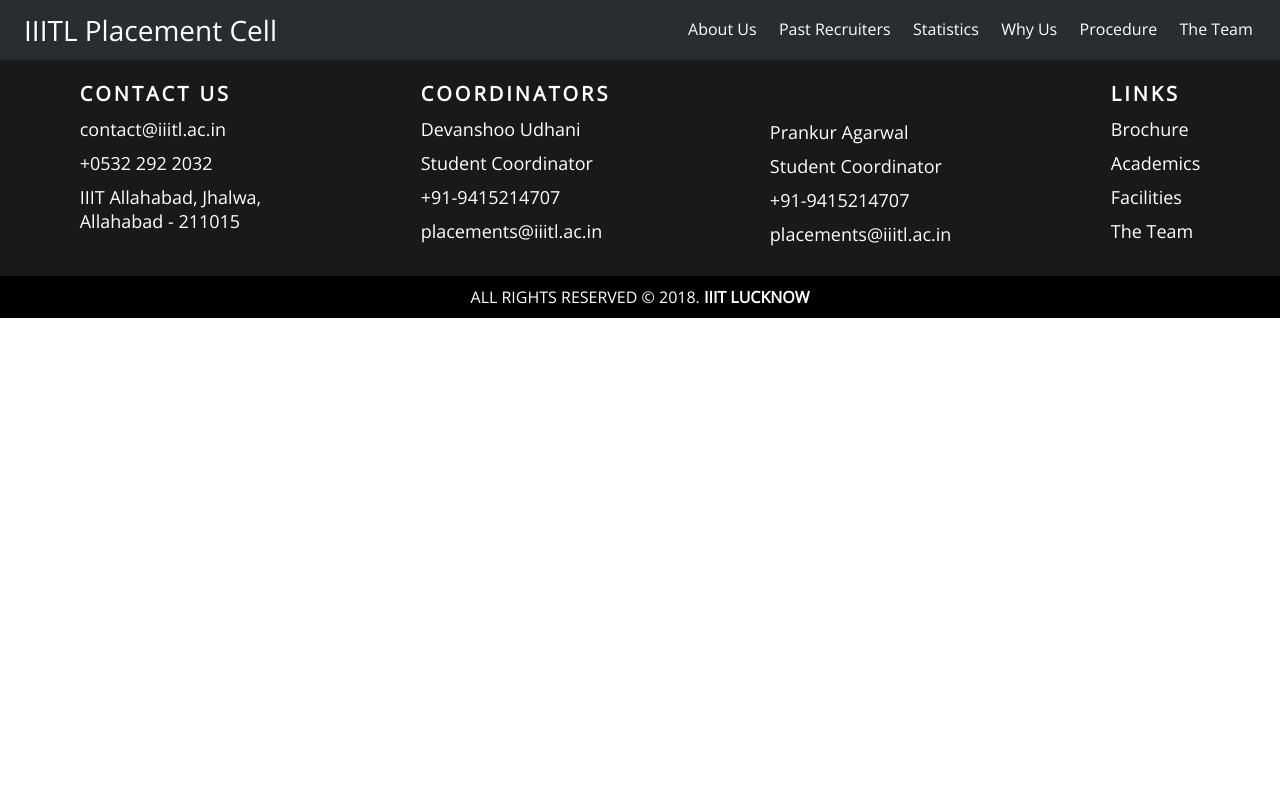
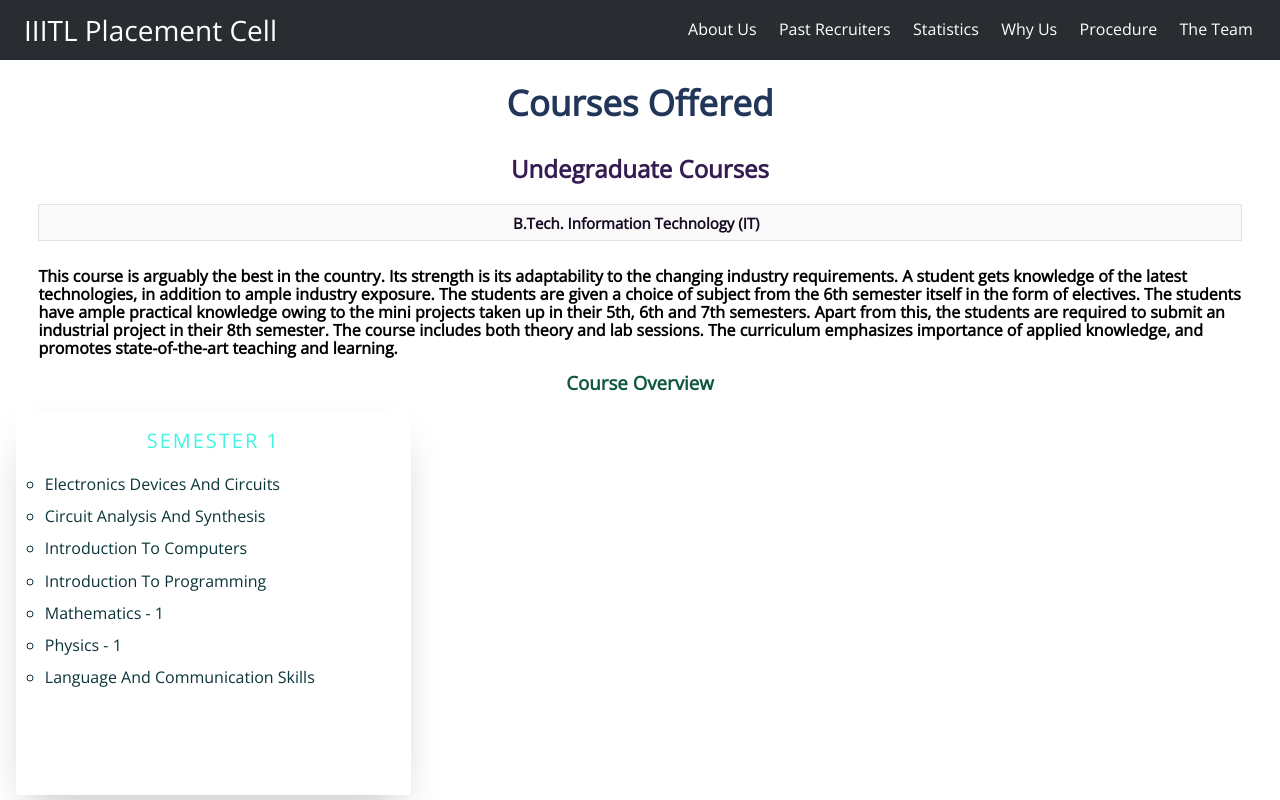
Before and after one commit to axios-iiitl/Placement-Website, a React (Create React App) app: page /courses in a window 1280 px wide. Shown: the top 800 px of the page. Built offline with nearby package versions, Linux system fonts and the light colour scheme.

Commit message:
Added course page

```diff
--- a/src/App.css
+++ b/src/App.css
@@ -1062,3 +1062,122 @@ body {
   font-weight: bold;
   color:#19040e
 }
+
+/* Courses Components */
+
+.courses h1{
+  text-align: center;
+  margin-top:1.5vw;
+  font-size: 35px;
+  /* letter-spacing: 2px; */
+  color:#213659;
+  margin-bottom:2vw;
+}
+.courses h2{
+  text-align: center;
+  color:#341c51;
+  font-weight: bold;
+
+}
+.courses ul{
+ margin-top: 1.5vw;
+ margin-bottom: 1vw;
+ border:0.1vw solid #e2e2e2;
+ padding-top: 0.6vw;
+ padding-bottom: 0.6vw;
+ margin-left: 3vw;
+ margin-right: 3vw;
+ background: #f9f9f9;
+ margin-bottom: 2vw;
+}
+.courses li{
+  list-style:none;
+  font-weight: bold;
+  margin-left:37vw;
+  font-size: 15px;
+  color:#160b23;
+}
+.courses p{
+  margin-left:3vw;
+  margin-right: 3vw;
+  font-weight:bold;
+  margin-bottom: 1vw;
+  line-height: 18px;
+  font-weight:1.5vw;
+}
+.courses h3{
+  text-align: center;
+  color:#10593e;
+}
+/*
+Card Component */
+
+.cards {
+  display: flex;
+  flex-wrap: wrap;
+  list-style: none;
+  margin: 0;
+  padding: 0;
+}
+.cards__item {
+  display: flex;
+  padding: 1rem;
+}
+@media (min-width: 40rem) {
+  .cards__item {
+    width: 50%;
+  }
+}
+@media (min-width: 56rem) {
+  .cards__item {
+    width: 33.3333%;
+  }
+}
+.card {
+  background-color: white;
+  border-radius: 0.25rem;
+  box-shadow: 0 20px 40px -14px rgba(0, 0, 0, 0.25);
+  display: flex;
+  flex-direction: column;
+  overflow: hidden;
+  width:100%;
+  height: 30vw;
+}
+.card:hover .card__image {
+  -webkit-filter: contrast(100%);
+          filter: contrast(100%);
+}
+.card__content {
+  display: flex;
+  flex: 1 1 auto;
+  flex-direction: column;
+  padding: 1rem;
+}
+.card__title {
+  color: #696969;
+  font-size: 1.25rem;
+  font-weight: 300;
+  letter-spacing: 2px;
+  text-transform: uppercase;
+  text-align: center;
+  margin-bottom: 0.5vw;
+}
+.sem {
+  color: #42f4e2;
+}
+.card__text {
+  flex: 1 1 auto;
+  font-size: 0.875rem;
+  line-height: 1.5;
+  margin-bottom: 1.25rem;
+}
+.sub {
+  width: 90%;
+  margin-top:1vw;
+}
+.sub li {
+  margin-bottom: 0.8vw;
+  margin-left: 1vw;
+  color: #0b3538;
+
+}
--- a/src/App.js
+++ b/src/App.js
@@ -13,6 +13,7 @@ import Contact from './components/Contact'
 import MessageD from './components/message'
 import Messaget from './components/messaget'
 import About from './components/about'
+import Courses from './components/courses'
 class App extends Component {
   render() {
     return (
@@ -28,6 +29,7 @@ class App extends Component {
       <Route path="/message/director" exact component={MessageD} />
       <Route path="/message/tpo" exact component={Messaget} />
       <Route path="/about" exact component={About} />
+      <Route path="/courses" exact component={Courses} />
       </Switch>
         <Footer />
       </Fragment>
--- a/src/components/Footer.js
+++ b/src/components/Footer.js
@@ -57,9 +57,7 @@ const footer = () => {
                 </a>
               </p>
               <p>
-                <a href="https://iiitl.ac.in/dean-academics" target="blank">
-                  Academics
-                </a>
+              <Link to="/courses">Academics</Link>
               </p>
               <p>
                 <a
--- a/src/components/courses.js
+++ b/src/components/courses.js
@@ -1,12 +1,21 @@
 import React from 'react'
+import SubCard from './sub-card'
+import {semList} from './semlist'
 
-const Courses=()=>(
-    <div>
+const Courses=()=>(<div>
+    <div className='courses'>
+        <h1>Courses Offered</h1>
      <h2>Undegraduate Courses</h2>
      <ul>
-      <li>Information Technology</li>
+      <li>B.Tech. Information Technology (IT)</li>
      </ul>
+     <p>
+     This course is arguably the best in the country. Its strength is its adaptability to the changing industry requirements. A student gets knowledge of the latest technologies, in addition to ample industry exposure. The students are given a choice of subject from the 6th semester itself in the form of electives. The students have ample practical knowledge owing to the mini projects taken up in their 5th, 6th and 7th semesters. Apart from this, the students are required to submit an industrial project in their 8th semester. The course includes both theory and lab sessions. The curriculum emphasizes importance of applied knowledge, and promotes state-of-the-art teaching and learning.
+     </p>
+     <h3>Course Overview</h3>
+    </div>
+    {semList.map((val,index)=>(<SubCard semNum={val} sem={val} ind={index}/>))}
     </div>
 )
 
-export default Courses;
+export default Courses
--- /dev/null
+++ b/src/components/semlist.js
@@ -0,0 +1,12 @@
+ const sem1=[' Electronics Devices And Circuits','Circuit Analysis And Synthesis',' Introduction To Computers',' Introduction To Programming',' Mathematics - 1','Physics - 1',' Language And Communication Skills'];
+ const sem2=[' Discrete Mathematics','Data Structures','Digital Electronics',' Probability an,d Statistics',' Computer Organization and Architecture','Principles Of Management']
+ const sem3=['Mathematics - 2', 'Operating System', 'Theory Of Computation', 'Object Oriented Methodologies', ' Microprocessors']
+ const sem4 = ['Mathematics - 3', 'Design And Analysis Of Algorithms', 'Principles Of Programming Languages', 'Database Management Systems', 'Principles Of Communication']
+ const sem5 = [' Computer Networks',' Software Engineering',' Artificial Intelligence	',' Graphics And Visual Computing',' Principles Of Economics','Mini Project']
+ const sem6=['Compiler Design',' Image And Video Processing',' Data Mining And Warehousing',' Elective - 1',' Elective - 2','Mini Project']
+ const sem7=[' System Modelling and Simulation','Organizational Behaviour','Elective-3','Elective-4','Elective-5','Mini Project']
+ const sem8=['Major Project']
+ const elective=['Optimization Techniques','Machine Learning - Tools And Techniques',' Wireless Sensor Networks',' Architecture of Software Systems','Advanced Graphics and Animation','Information Retrieval Systems','Cryptography and Information Security','Modeling, Design and Analysis of Embedded System','Data Compression']
+  export const semList=['Semester 1','Semester 2','Semester 3','Semester 4','Semester 5','Semester 6','Semester 7','Semester 8','Electives'];
+
+export const subjects=[sem1,sem2,sem3,sem4,sem5,sem6,sem7,sem8,elective]
--- /dev/null
+++ b/src/components/sub-card.js
@@ -0,0 +1,20 @@
+import React from 'react'
+import {subjects} from './semlist'
+const SubCard=props=>(
+    <div>
+<ul className="cards">
+  <li className="cards__item">
+    <div className="card">
+      <div className="card__content">
+        <div className="card__title"><p className="sem">{props.sem}</p></div>
+        <ul className='sub'>
+          {subjects[props.ind].map(val=><li>{val}</li>)}
+        </ul>
+      </div>
+    </div>
+  </li>
+</ul>
+    </div>
+)
+
+export default SubCard;
```
